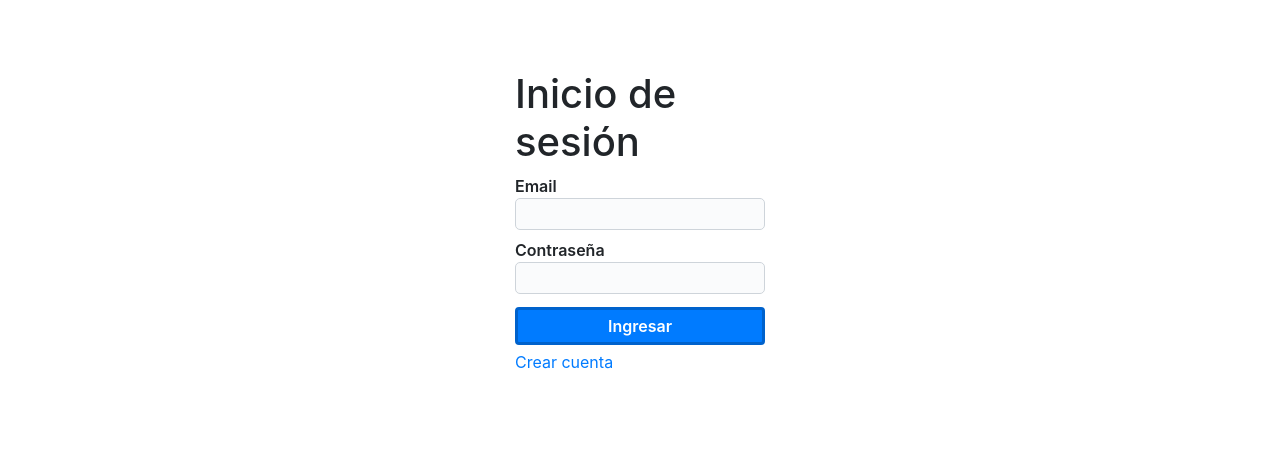
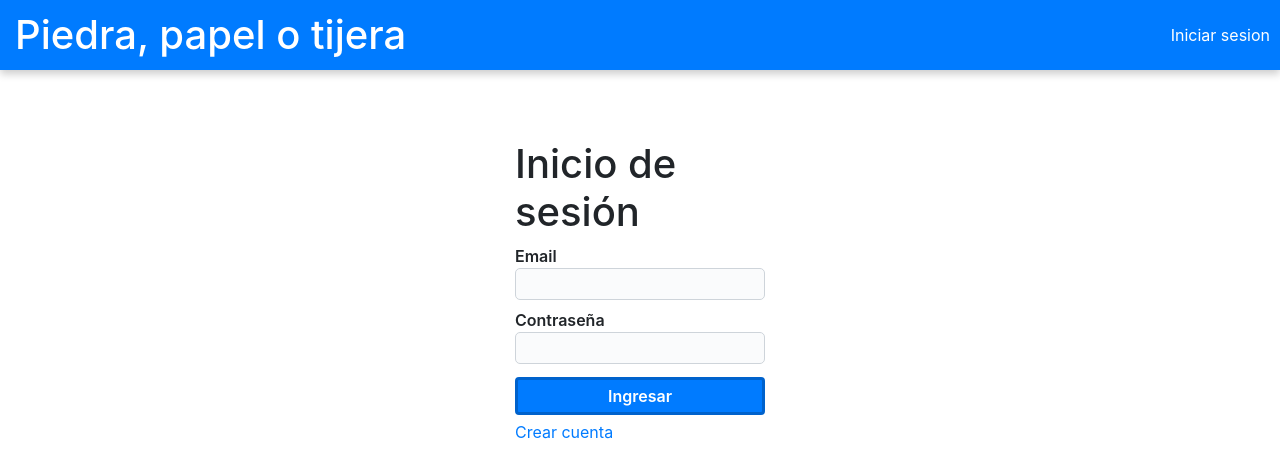
Before and after one commit to manua2/entrega_website, a React (Create React App) app: page /login in a window 1280 px wide. Shown: the top 476 px of the page. Built offline with nearby package versions, Linux system fonts and the light colour scheme.

Commit message:
agrego header y cambios menores a login y register

```diff
--- a/src/App.js
+++ b/src/App.js
@@ -2,7 +2,8 @@ import React from "react";
 import Register from "./components/Register";
 import Login from "./components/Login";
 import Home from "./components/Home";
-import "./app.css"
+import Header from "./components/Header";
+import "./app.css";
 import { BrowserRouter as Router, Switch, Route } from "react-router-dom";
 
 export const AuthContext = React.createContext();
@@ -14,7 +15,7 @@ const initialState = {
 };
 
 const reducer = (state, action) => {
-    console.log(state, action)
+    console.log(state, action);
     switch (action.type) {
         case "LOGIN":
             localStorage.setItem("user", JSON.stringify(action.payload.user));
@@ -29,7 +30,7 @@ const reducer = (state, action) => {
         case "REGISTER":
             localStorage.setItem("user", JSON.stringify(action.payload.user));
             localStorage.setItem("token", action.payload.user.token);
-            console.log(state, action)
+            console.log(state, action);
             return {
                 ...state,
                 isAuthenticated: true,
@@ -75,14 +76,15 @@ function App() {
                 dispatch,
             }}
         >
-            {/* <Header /> */}
+
             <main className="app">
                 {/* {!state.isAuthenticated ? <Login /> : <Home />} */}
                 <Router>
+                <Header />
                     <div className="App">
                         <Switch>
                             <Route path="/" exact>
-                            {!state.isAuthenticated ? <Login /> : <Home />}
+                                <Home />
                             </Route>
                             <Route path="/login" exact>
                                 <Login />
--- /dev/null
+++ b/src/components/Header.js
@@ -0,0 +1,32 @@
+import React from "react";
+import { AuthContext } from "../App";
+import "./navigation.css";
+import { Link } from "react-router-dom";
+
+export const Header = () => {
+    const { state, dispatch } = React.useContext(AuthContext);
+
+    return (
+        <div>
+            <nav className="navigation">
+                <h1>Piedra, papel o tijera</h1>
+
+                {state.isAuthenticated ? (
+                    <button
+                        onClick={() =>
+                            dispatch({
+                                type: "LOGOUT",
+                            })
+                        }
+                    >
+                        Cerrar sesión
+                    </button>
+                ) : (
+                    <Link className="login" to="/login">Iniciar sesion</Link>
+                )}
+            </nav>
+        </div>
+    );
+};
+
+export default Header;
--- a/src/components/Home.js
+++ b/src/components/Home.js
@@ -1,6 +1,8 @@
+import "./home.css"
+
 export const Home = () => {
     return (
-        <div>
+        <div className='home'>
             Hola
         </div>
     )
--- a/src/components/Login.js
+++ b/src/components/Login.js
@@ -77,7 +77,7 @@ export const Login = () => {
                     <div className="outer">
                         <div className="middle">
                             <div className="inner">
-                                <h1>Inicio de sesión</h1>
+                                <h1 className="titulo">Inicio de sesión</h1>
                                 <label htmlFor="email" className="input-label">
                                     Email
                                     <input
--- a/src/components/Register.js
+++ b/src/components/Register.js
@@ -124,7 +124,7 @@ export const Login = () => {
                 <div className="middle">
                     <div className="inner">
                         <form onSubmit={handleFormSubmit}>
-                            <h1>Registrarse</h1>
+                            <h1 className="titulo">Registrarse</h1>
 
                             <label htmlFor="name" className="input-label">
                                 Nombre
--- a/src/components/login-register.css
+++ b/src/components/login-register.css
@@ -69,3 +69,7 @@
     width: 20px;
     height: 20px;
 }
+
+.titulo {
+    margin-top: 70px;
+}
--- /dev/null
+++ b/src/components/navigation.css
@@ -0,0 +1,59 @@
+.navigation,
+.sub-navigation {
+    width: 100%;
+    position: fixed;
+    display: flex;
+    justify-content: space-between;
+}
+
+.navigation {
+    align-items: center;
+    background-color: #007bff;
+    box-shadow: 0 4px 8px 0 rgba(0, 0, 0, 0.2);
+    height: 70px;
+    top: 0;
+    padding-left: 15px;
+    z-index: 20;
+}
+
+.navigation > div {
+    display: flex;
+    align-items: center;
+}
+
+.navigation h1,
+.sub-navigation h5 {
+    color: white;
+    margin: 0;
+}
+
+.navigation button {
+    background-color: transparent;
+    border: none;
+    background-color: #007bff;
+    color: white;
+    margin-left: 15px;
+    height: 100%;
+}
+
+.navigation button:hover {
+    cursor: pointer;
+    background-color: #0062cc;
+}
+
+.navigation button:focus {
+    outline: none !important;
+}
+
+.sub-navigation {
+    top: 70px;
+    background-color: #f7546e;
+    color: white;
+    padding: 6px 15px;
+    z-index: 10;
+}
+
+.login {
+    color: white;
+    margin-right: 10px;
+}
```
Also changed, not shown: src/components/home.css (added), 1 other file (tests, documents, lock files or other folders).
